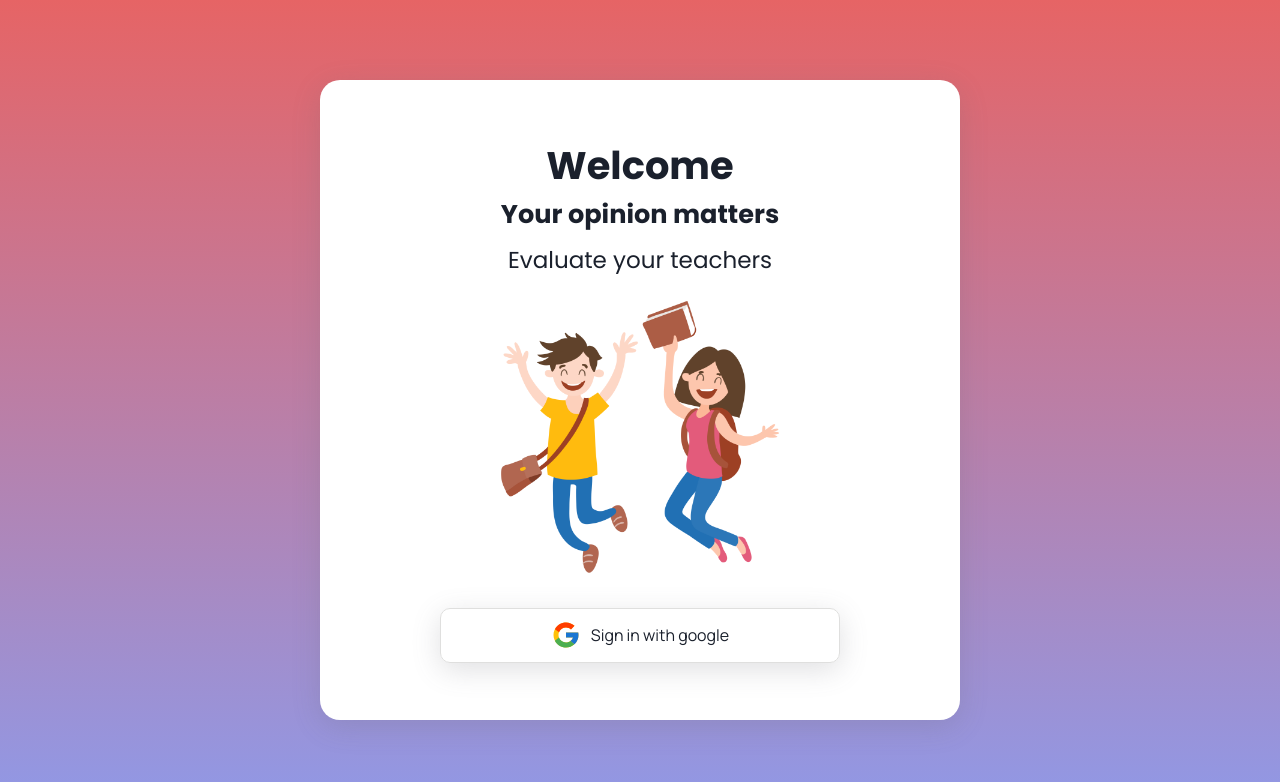
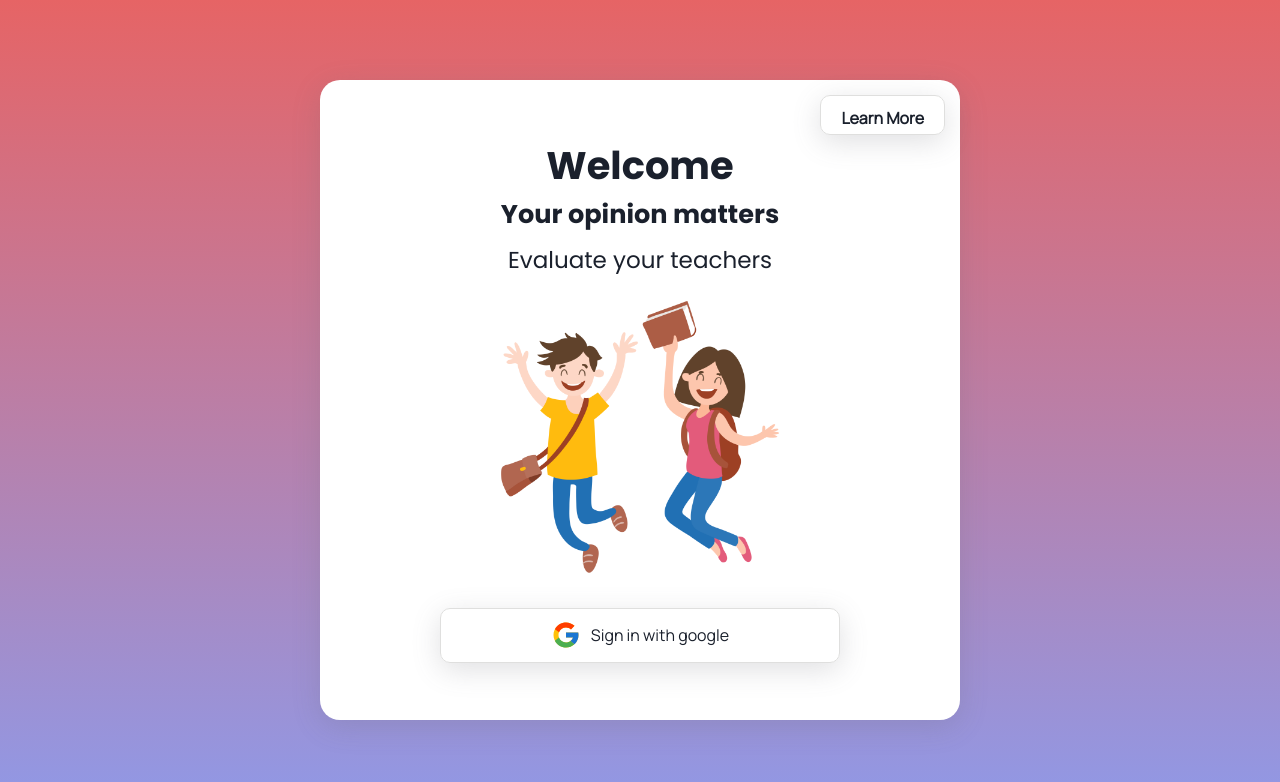
Before and after one commit to ktrip96/pierce, a Next.js app in the folder pierce/: page / in a window 1280 px wide. Shown: the top 782 px of the page. Built offline with nearby package versions, Linux system fonts and the light colour scheme; no server answers.

Commit message:
learnMore page

```diff
--- a/pierce/pages/index.js
+++ b/pierce/pages/index.js
@@ -2,12 +2,20 @@ import styles from '../styles/Home.module.css'
 import { FcGoogle } from 'react-icons/fc'
 import { motion } from 'framer-motion'
 import { useSession, signIn, signOut } from 'next-auth/react'
+import { useRouter } from 'next/router'
 
 export default function Home() {
-  const { data: session } = useSession()
+  const router = useRouter()
+
   return (
     <div className={styles.outter_container}>
       <div className={styles.container}>
+        <div
+          className={styles.button}
+          onClick={() => router.push('/learnMore')}
+        >
+          Learn More
+        </div>
         <motion.h1
           initial={{ scale: 0.5, opacity: 0 }}
           animate={{
--- /dev/null
+++ b/pierce/pages/learnMore.js
@@ -0,0 +1,57 @@
+import styles from '../styles/LearnMore.module.css'
+import { useRouter } from 'next/router'
+import { RiArrowGoBackFill } from 'react-icons/ri'
+
+function learnMore() {
+  const router = useRouter()
+  return (
+    <div className={styles.outter_container}>
+      <div className={styles.container}>
+        <div className={styles.inner_container}>
+          <RiArrowGoBackFill
+            size={40}
+            className={styles.backIcon}
+            onClick={() => router.push('/')}
+          />
+          <h1 className={styles.title}>ΠΡΟΣ ΤΟΥΣ ΚΑΘΗΓΗΤΕΣ</h1>
+          <i>
+            Την ομιλία την αξιολογεί όχι αυτός που μιλάει αλλά αυτός που ακούει
+            Πλάτων 427 – 347 π.Χ.
+          </i>
+          <br />
+          <br />
+          <p>
+            Στόχος της αξιολόγησης είναι η επιβράβευση της προσπάθειάς σας. Σε
+            καμία περίπτωση δεν έχει τιμωρητικό χαρακτήρα. Το schooligangs είναι
+            ένα εργαλείο για αυτοδιόρθωση και βελτίωση του εκπαιδευτικού σας
+            έργου με προτάσεις από τους άμεσα ενδιαφερόμενους, τους μαθητές σας.
+          </p>
+          <h1 className={styles.title}>ΠΡΟΣ ΤΟΥΣ ΓΟΝΕΙΣ</h1>
+          <p>
+            Η μονόπλευρη αξιολόγηση των μαθητών από τους εκπαιδευτικούς πολλές
+            φορές είναι όχι απλά αυστηρή αλλά και άδικη. Αυτό έχει ως αποτέλεσμα
+            τα παράπονα στο σπίτι και τις συζητήσεις στο προαύλιο. Μέσω του
+            schooligangs οι μαθητές εμπλέκονται ακόμη περισσότερο στην
+            εκπαιδευτική διαδικασία μιας και νιώθουν πως η γνώμη τους είναι
+            σημαντική.
+          </p>
+          <h1 className={styles.title}>ΠΡΟΣ ΤΟΥΣ ΜΑΘΗΤΕΣ</h1>
+          <i>
+            Η κριτική όπως και η βροχή, πρέπει να είναι αρκετά ευγενική για να
+            βοηθήσει την ανάπτυξη ενός ανθρώπου, και όχι να καταστρέψει τις
+            ρίζες της Frank Clark, Αμερικανός πολιτικός
+          </i>
+          <br />
+          <br />
+          <p>
+            Η εκπαίδευση είναι μια συνεχής διαδικασία κι αυτό δεν αφορά μόνο
+            τους μαθητές αλλά και τους καθηγητές οι οποίοι όταν είναι δεκτικοί
+            στην ανατροφοδότηση διαρκώς θα βελτιώνονται προς όφελος όλων μας.
+          </p>
+        </div>
+      </div>
+    </div>
+  )
+}
+
+export default learnMore
--- a/pierce/styles/Home.module.css
+++ b/pierce/styles/Home.module.css
@@ -30,6 +30,7 @@
     border-radius:20px;
     background-color: white;
     padding:20px;
+    position:relative
 }
 
 .outter_container{
@@ -58,6 +59,29 @@
     transform: scale(1.05)
 }
 
+.button{
+    border:1px solid #DFDFde;
+    width:fit-content;
+    height:40px;
+    text-align: center;
+    border-radius:10px;
+    padding:10px;
+    padding-left:20px;
+    padding-right:20px;
+    box-shadow: rgba(100, 100, 111, 0.2) 0px 7px 29px 0px;
+    transition: transform .2s;
+    position:absolute;
+    top:15px;
+    right:15px;
+    font-weight: bold;
+}
+
+.button:hover{
+    cursor: pointer;
+    background-color:#F2F2F2;
+    transform: scale(1.05)
+}
+
 .image{
     width:300px;
     height:300px;
--- /dev/null
+++ b/pierce/styles/LearnMore.module.css
@@ -0,0 +1,46 @@
+.container{
+    font-family:Manrope;
+    display:flex;
+    flex-direction: column;
+    justify-content: center;
+    align-items: center;
+    width:clamp(350px, 50vw, 900px);
+    min-height:80vh;
+    box-shadow: rgba(100, 100, 111, 0.2) 0px 7px 29px 0px;
+    border-radius:20px;
+    background-color: white;
+    padding:20px;
+    position:relative;
+}
+
+.outter_container{
+    display: flex;
+    justify-content: center;
+    align-items: center;
+    min-height:100vh;
+    background: linear-gradient(#e66465, #9198e5);}
+
+.inner_container{
+    /* border:1px solid red; */
+    width:80%;
+}
+
+.backIcon{
+        position: absolute;
+        top:30px;
+        left:30px;
+        transition: transform .2s;
+}
+
+.backIcon:hover{
+    cursor: pointer;
+    transform: scale(1.2)
+}
+
+.title{
+    font-weight:bold;
+    font-size:clamp(22px, 1.4vw, 2.5rem);
+    text-align: center;
+    margin-top:10px;
+    margin-bottom:10px;
+}
```
